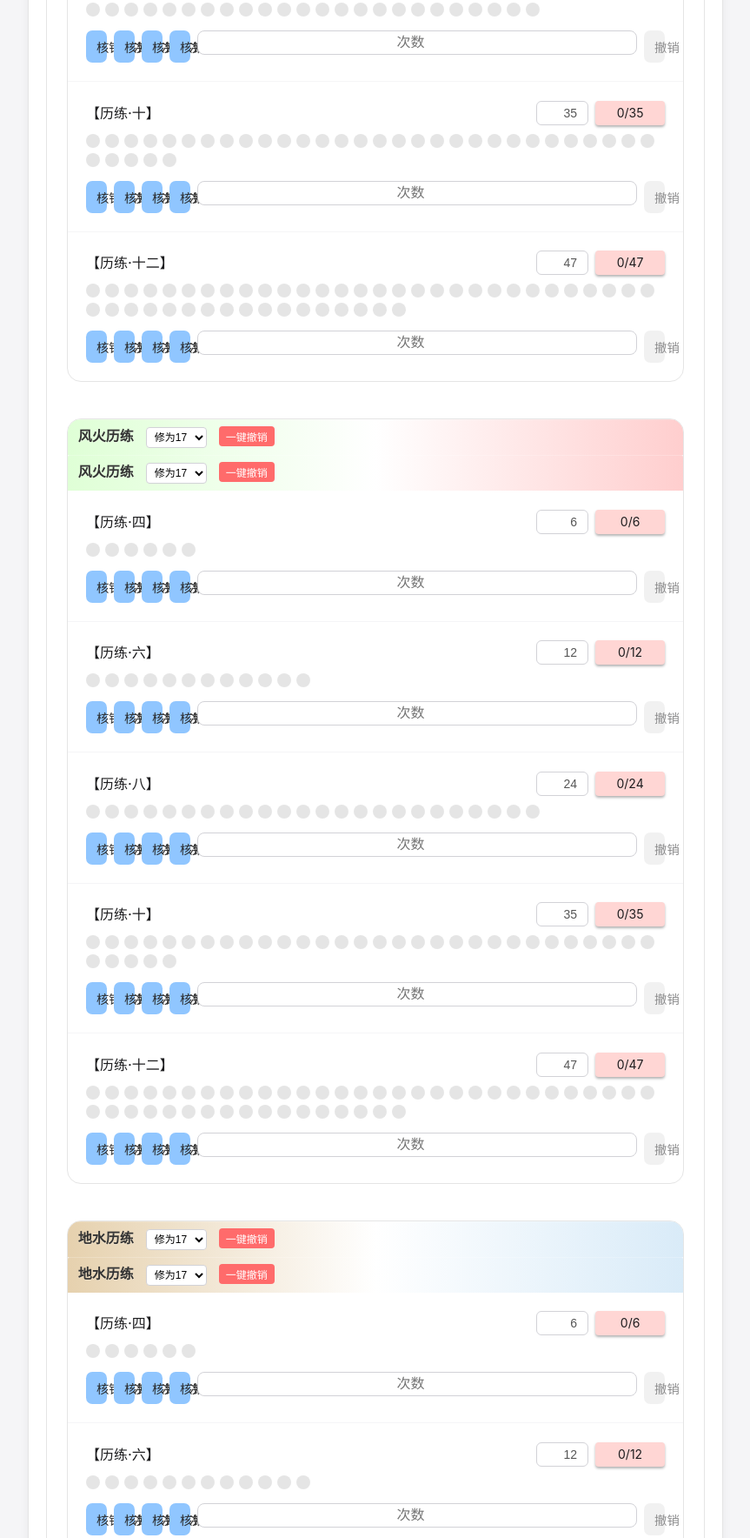
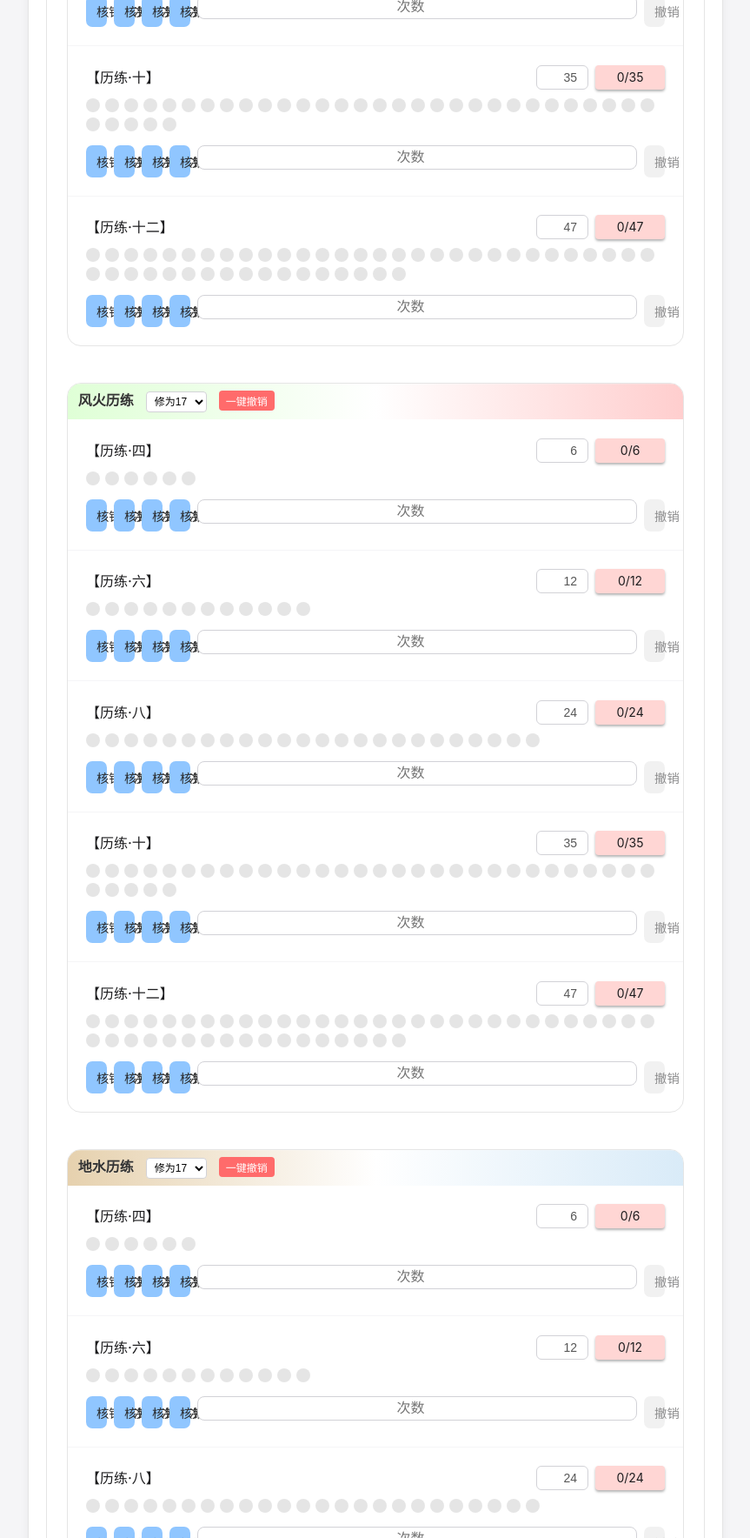
Before and after one commit to buffzero/RY, a plain HTML site: page index.html in a window 1280 px wide. Shown: the part 2691-4459 px from the top of the page at 87% size, without its empty margins (208-1071 px from the left). Drawn offline with Linux system fonts and the light colour scheme.

Commit message:
Update index.html

```diff
--- a/index.html
+++ b/index.html
@@ -126,51 +126,20 @@
             </div>
         </div>
 
-      <!-- 历练材料部分修改为： -->
+   <!-- 历练材料部分 -->
 <div class="section">
     <div class="section-title">历练材料</div>
     <div class="training-container">
         <!-- 阴阳历练 -->
-        <div class="training-category">
-            <div class="training-category-title">
-                阴阳历练
-                <select class="tier-select" data-category="yinYang">
-                    <option value="13">修为13</option>
-                    <option value="15">修为15</option>
-                    <option value="17" selected>修为17</option>
-                </select>
-                <button class="reset-category-btn" data-category="yinYang">一键撤销</button>
-            </div>
-            <div id="yinYangTraining"></div>
-        </div>
+        <div class="training-category" id="yinYangTraining"></div>
 
         <!-- 风火历练 -->
-        <div class="training-category">
-            <div class="training-category-title">
-                风火历练
-                <select class="tier-select" data-category="windFire">
-                    <option value="13">修为13</option>
-                    <option value="15">修为15</option>
-                    <option value="17" selected>修为17</option>
-                </select>
-                <button class="reset-category-btn" data-category="windFire">一键撤销</button>
-            </div>
-            <div id="windFireTraining"></div>
-        </div>
+        <div class="training-category" id="windFireTraining"></div>
 
         <!-- 地水历练 -->
-        <div class="training-category">
-            <div class="training-category-title">
-                地水历练
-                <select class="tier-select" data-category="earthWater">
-                    <option value="13">修为13</option>
-                    <option value="15">修为15</option>
-                    <option value="17" selected>修为17</option>
-                </select>
-                <button class="reset-category-btn" data-category="earthWater">一键撤销</button>
-            </div>
-            <div id="earthWaterTraining"></div>
-        </div>
+        <div class="training-category" id="earthWaterTraining"></div>
+    </div>
+</div>
 
  <!-- 页脚控制按钮 - 修正位置 -->
         <div class="footer-controls">
```
